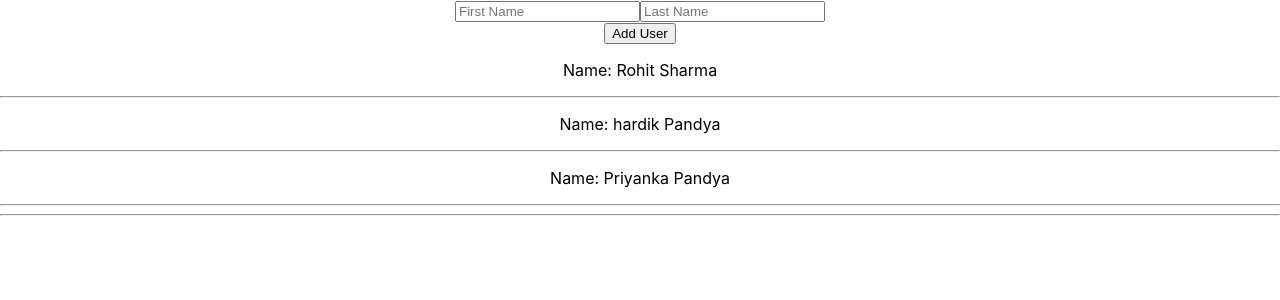
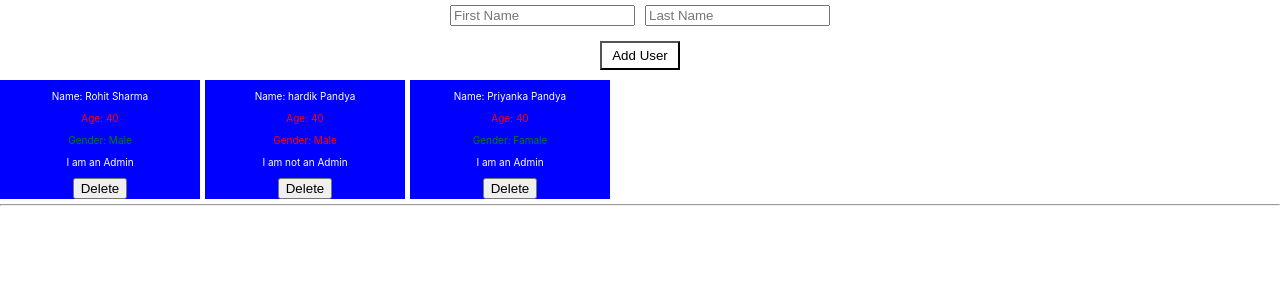
Before and after one commit to velocityvimannagar/react9thmarchbatch, a React (Create React App) app: page / in a window 1280 px wide. Shown: the top 300 px of the page. Built offline with nearby package versions, Linux system fonts and the light colour scheme.

Commit message:
Added css and delete button functionality

```diff
--- a/src/App.js
+++ b/src/App.js
@@ -8,7 +8,7 @@ import { Counter } from './counter/counter';
 
 function App() {
   const onCallback = (count) =>{
-    console.log('Data From Child', count)
+    console.log('Data From Child', count);
   }
   return (
     <div className="App">
--- /dev/null
+++ b/src/UserProfile/UserList.css
@@ -0,0 +1,14 @@
+.myButton{
+    background-color: white;
+    color: black;
+    padding: 5px 10px;
+    margin-top: 10px;
+}
+input{
+    margin: 5px;
+}
+.user-list-container{
+    display: flex;
+    gap: 5px;
+    margin-top: 10px;
+}
--- a/src/UserProfile/UserList.js
+++ b/src/UserProfile/UserList.js
@@ -1,7 +1,8 @@
 import { useState } from "react"
-import { UserProfile } from "./UserProfile"
+import { UserProfile } from "./UserProfile";
+import "./UserList.css"
 
-export function UsersList(){
+export function UsersList() {
     const [users, setUsers] = useState([
         {
             id: '1',
@@ -27,16 +28,16 @@ export function UsersList(){
             gender: "Famale",
             isAdmin: true
         }
-    ] );
+    ]);
 
     const [formValues, setFormValues] = useState({
         firstName: '',
         lastName: ''
     })
-    const onInputChange = (e) =>{
+    const onInputChange = (e) => {
         console.log(e.target.value, e.target.name)
         formValues[e.target.name] = e.target.value;
-        setFormValues({...formValues})
+        setFormValues({ ...formValues })
     }
     // const [firstName, setFirstName ] = useState("");
     // const [lastName, setLastName ] = useState("");
@@ -46,7 +47,7 @@ export function UsersList(){
     // const onLastNameChange = (e) =>{
     //     setLastName(e.target.value)
     // }
-    const addUser = ()=>{
+    const addUser = () => {
         // console.log(firstName, lastName)
         // users.push({
         //     "id": users.length+1,
@@ -58,7 +59,7 @@ export function UsersList(){
         // setFirstName('');
         // setLastName('');
         users.push({
-            "id": users.length+1,
+            "id": users.length + 1,
             "firstName": formValues.firstName,
             "lastName": formValues.lastName,
         })
@@ -68,21 +69,34 @@ export function UsersList(){
             lastName: ''
         })
     }
+    const onDelete = (id) =>{
+        // alert(id)
+        const filteredUsers = users.filter(user=> {
+            return user.id !== id;
+        });
+        setUsers([...filteredUsers])
+    }
     return <div>
         {/* <UserProfile firstName="Priyanka" lastName="Pandya" age={40} gender="Female" isAdmin={true}></UserProfile>
         <hr></hr>
         <UserProfile firstName="Hardik" lastName="Pandya" age={40} gender="Male" isAdmin={false}></UserProfile> */}
         {/* <input placeholder="First Name" value={firstName} onChange={onFirstNameChange}></input>
         <input placeholder="Last Name" value={lastName} onChange={onLastNameChange}></input> */}
-         <input name="firstName" placeholder="First Name" value={formValues.firstName} onChange={onInputChange}></input>
+        <input name="firstName" placeholder="First Name" value={formValues.firstName} onChange={onInputChange}></input>
         <input name="lastName" placeholder="Last Name" value={formValues.lastName} onChange={onInputChange}></input>
         <br></br>
-        <button onClick={addUser}>Add User</button>
-        {users.map(user=>{
-            return <div key={user.id}>
-                <UserProfile firstName={user.firstName} lastName={user.lastName} age={user.age} gender={user.gender} isAdmin={user.isAdmin}></UserProfile>
-                <hr></hr>
-                </div>
+        <button className="myButton" onClick={addUser}>Add User</button>
+        <div className="user-list-container">
+        {users.map(user => {
+            return <div key={user.id} style={{ backgroundColor: 'blue', color: 'white', width: '200px' }}>
+                <UserProfile onDelete={()=>{
+                    onDelete(user.id)
+                }} firstName={user.firstName} lastName={user.lastName} age={user.age} gender={user.gender} isAdmin={user.isAdmin}></UserProfile>
+                {/* <button onClick={()=>{
+                    onDelete(user.id)
+                }}>Delete</button> */}
+            </div>
         })}
+        </div>
     </div>
 }
--- /dev/null
+++ b/src/UserProfile/UserProfile.css
@@ -0,0 +1,9 @@
+.red-color{
+    color: red;
+}
+.admin-class{
+    color: green;
+}
+.non-admin-class{
+    color: red;
+}
--- a/src/UserProfile/UserProfile.js
+++ b/src/UserProfile/UserProfile.js
@@ -1,19 +1,18 @@
-import { useState } from "react"
+import { useState } from "react";
+import "./UserProfile.css"
+import React from 'react';
 
 export function UserProfile(user){
-    // const user = {
-    //     id: '1',
-    //     firstName: "Rohit",
-    //     lastName: "Sharma",
-    //     age: 40,
-    //     gender: "Male",
-    //     isAdmin: true
-    // }
-    const [isLoading, setIsLoading]  = useState(false);
-    return !isLoading &&  <div>
+    return <div className="user-profile-container">
         <p>Name: {user.firstName}  {user.lastName}</p>
-        {/* <p>Age: {user.age}</p>
-        { user.isAdmin && <p>Gender: {user.gender}</p>}
-        {user.isAdmin? <p>I am an Admin</p>:<p>I am not an Admin</p>} */}
+        <p className="red-color">Age: {user.age}</p>
+         {/* <p style={{color: user.isAdmin?"green":"red"}}>Gender: {user.gender}</p> */}
+         <p className={user.isAdmin?"admin-class":"non-admin-class"}>
+            <React.Fragment>Gender: {user.gender}</React.Fragment>
+         </p>
+        {user.isAdmin? <p>I am an Admin</p>:<p>I am not an Admin</p>}
+        <button onClick={user.onDelete}>Delete</button>
     </div>
 }
+
+// Fragment :  <></>  <Fragment></Fragment>
--- a/src/index.css
+++ b/src/index.css
@@ -1,5 +1,6 @@
 body {
   margin: 0;
+  font-size: 10px;
   font-family: -apple-system, BlinkMacSystemFont, 'Segoe UI', 'Roboto', 'Oxygen',
     'Ubuntu', 'Cantarell', 'Fira Sans', 'Droid Sans', 'Helvetica Neue',
     sans-serif;
```
